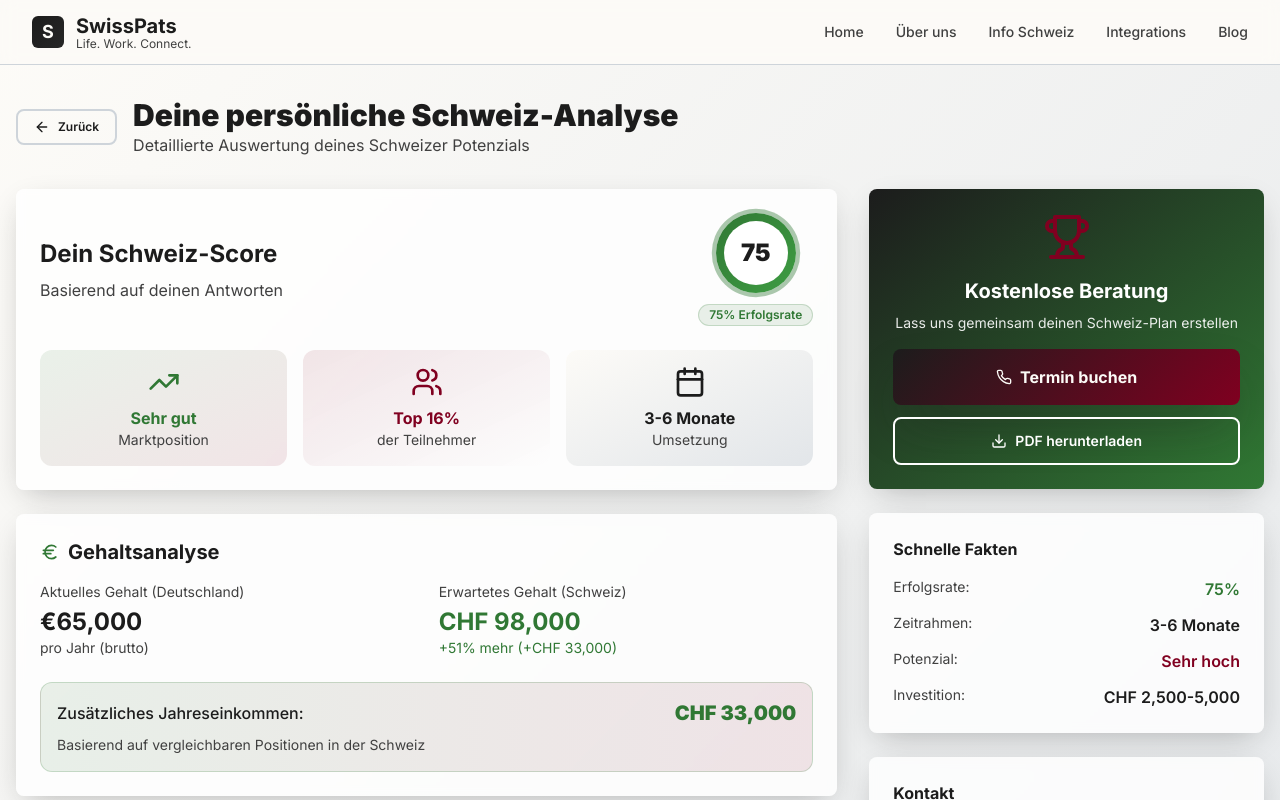
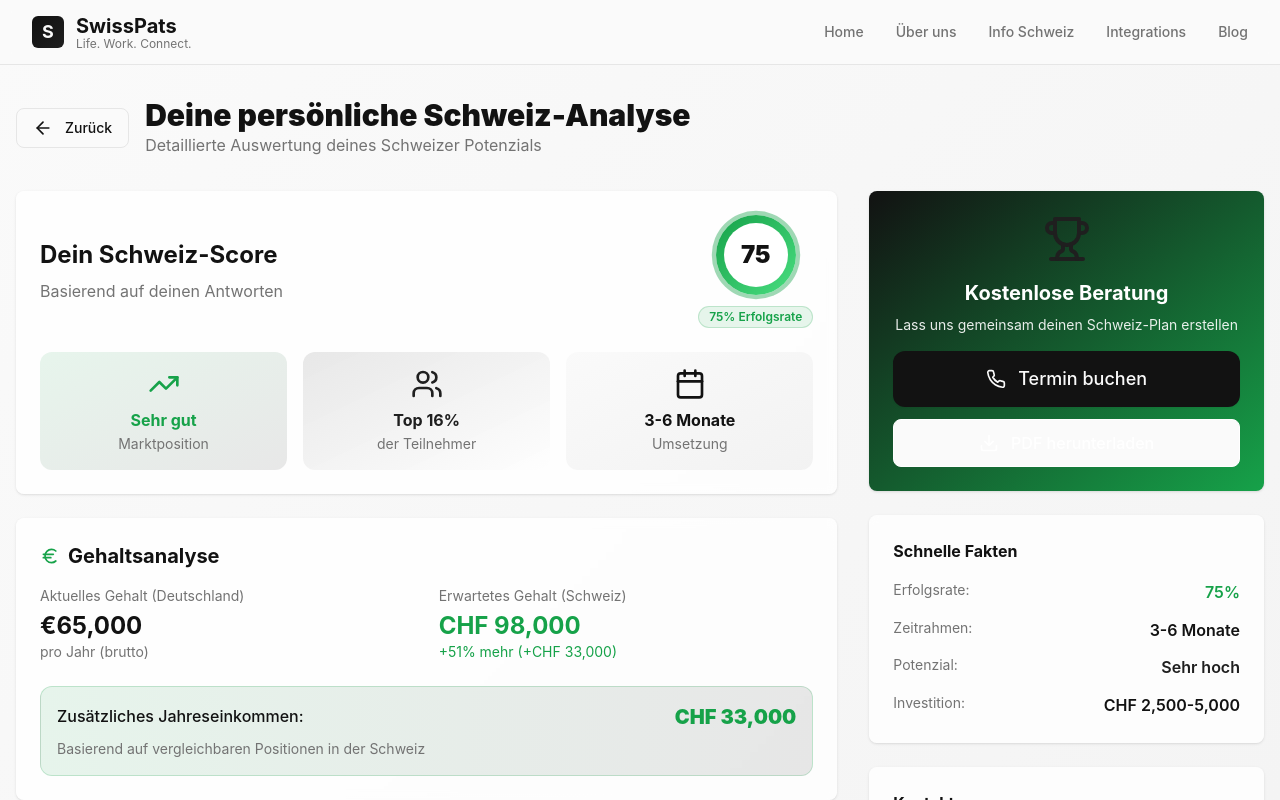
Before and after one commit to Testovan/swiss-potential-unlocked, a React (Vite) app: page /analysis in a window 1280 px wide. Shown: the top 800 px of the page. Built offline with nearby package versions, Linux system fonts and the light colour scheme.

Commit message:
Apply new UI design
Apply 1:1 UI design from embedded iframe, preserving all content, structure, and logic. Updates include typography, colors, spacing, and button styles to match the new visual layer.

```diff
--- a/src/components/SwissButton.tsx
+++ b/src/components/SwissButton.tsx
@@ -3,48 +3,40 @@ import { Slot } from "@radix-ui/react-slot";
 import { cva, type VariantProps } from "class-variance-authority";
 import { cn } from "@/lib/utils";
 
+// Clean Minimal Button Variants - Studio Meridian Inspired
 const swissButtonVariants = cva(
-  "inline-flex items-center justify-center gap-2 whitespace-nowrap rounded-lg text-sm font-semibold transition-all duration-300 focus-visible:outline-none focus-visible:ring-2 focus-visible:ring-ring disabled:pointer-events-none disabled:opacity-50 [&_svg]:pointer-events-none [&_svg]:size-4 [&_svg]:shrink-0",
+  "inline-flex items-center justify-center gap-3 whitespace-nowrap font-medium ring-offset-background transition-all focus-visible:outline-none focus-visible:ring-2 focus-visible:ring-ring focus-visible:ring-offset-2 disabled:pointer-events-none disabled:opacity-50 [&_svg]:pointer-events-none [&_svg]:size-5 [&_svg]:shrink-0",
   {
     variants: {
       variant: {
-        // Primary Burgundy CTA button - Heritage Luxury
-        burgundy: "bg-burgundy text-off-white shadow-luxury hover:bg-burgundy-dark hover:shadow-xl hover:scale-105 active:scale-95 transition-all duration-300 font-bold",
-
-        // Charcoal Black primary button
-        swiss: "bg-charcoal-black text-off-white shadow-swiss hover:bg-swiss-navy-light hover:shadow-lg hover:scale-105 active:scale-95 transition-all duration-300",
-
-        // Alpine Green success button
-        success: "bg-alpine-green text-off-white shadow-success hover:bg-alpine-green-light hover:shadow-lg hover:scale-105 active:scale-95 transition-all duration-300",
-
-        // Premium Burgundy variant (same as burgundy but different styling)
-        premium: "bg-gradient-luxury text-off-white shadow-luxury hover:shadow-xl hover:scale-105 active:scale-95 font-bold transition-all duration-300",
-
-        // Glass morphism button - now with off-white text
-        glass: "bg-off-white/10 backdrop-blur-sm border border-off-white/20 text-off-white hover:bg-off-white/20 hover:border-off-white/30 transition-all duration-300",
-
-        // Outlined Heritage button
-        outline: "border-2 border-silver-gray text-charcoal-black hover:bg-silver-gray hover:text-charcoal-black transition-all duration-300",
-
-        // Silver Gray secondary button
-        secondary: "bg-silver-gray text-charcoal-black shadow-soft hover:shadow-md hover:bg-silver-gray-dark transition-all duration-300",
-
-        // Ghost button with Heritage colors
-        ghost: "text-charcoal-black hover:bg-silver-gray/50 transition-colors duration-200",
-
-        // Destructive button
-        destructive: "bg-destructive text-destructive-foreground shadow-md hover:bg-destructive/90 hover:shadow-lg transition-all duration-300",
+        burgundy:
+          "bg-foreground text-background hover:bg-foreground/90 shadow-sm",
+        swiss:
+          "bg-accent text-accent-foreground hover:bg-accent/90 shadow-sm",
+        success:
+          "bg-accent text-accent-foreground hover:bg-accent/90 shadow-sm",
+        premium:
+          "bg-foreground text-background hover:bg-foreground/90 shadow-sm",
+        glass:
+          "bg-background/60 text-foreground border border-border backdrop-blur-sm hover:bg-background/80",
+        outline:
+          "border border-border bg-background hover:bg-muted hover:text-foreground",
+        secondary:
+          "bg-muted text-muted-foreground hover:bg-muted/80",
+        ghost: "hover:bg-muted hover:text-foreground",
+        destructive:
+          "bg-destructive text-destructive-foreground hover:bg-destructive/90",
       },
       size: {
-        default: "h-12 px-6 py-3",
-        sm: "h-9 px-4 py-2 text-xs",
-        lg: "h-14 px-8 py-4 text-base font-bold",
-        xl: "h-16 px-10 py-5 text-lg font-bold",
-        icon: "h-12 w-12",
+        default: "h-12 px-6 py-3 text-base rounded-lg",
+        sm: "h-10 rounded-lg px-4 text-sm",
+        lg: "h-14 rounded-xl px-8 text-lg",
+        xl: "h-16 rounded-xl px-10 text-xl font-semibold",
+        icon: "h-12 w-12 rounded-lg",
       },
     },
     defaultVariants: {
-      variant: "swiss",
+      variant: "burgundy",
       size: "default",
     },
   }
--- a/src/index.css
+++ b/src/index.css
@@ -8,64 +8,72 @@ All colors MUST be HSL for proper theming.
 
 @layer base {
   :root {
-    /* Swiss Heritage Luxury Color Palette */
-    --charcoal-black: 0 0% 11%;             /* #1C1C1C - Primary dark */
-    --off-white: 43 50% 98%;                /* #FDFCF9 - Clean light */
-    --alpine-green: 123 43% 33%;            /* #2E7D32 - Success/Progress */
-    --alpine-green-light: 123 43% 43%;      /* Lighter variation */
-    --silver-gray: 210 14% 83%;             /* #CED4DA - Subtle elements */
-    --silver-gray-dark: 210 14% 73%;        /* Darker variation */
-    --burgundy: 345 100% 25%;               /* #800020 - CTA/Highlights */
-    --burgundy-dark: 345 100% 17%;          /* #5A0015 - Hover state */
+    /* Studio Meridian Inspired - Clean Minimal */
+    --studio-dark: 0 0% 7%;                 /* #121212 - Ultra dark text */
+    --studio-light: 0 0% 98%;               /* #FAFAFA - Ultra clean background */
+    --studio-gray: 0 0% 45%;                /* #737373 - Mid gray */
+    --studio-gray-light: 0 0% 85%;          /* #D9D9D9 - Light gray */
+    --studio-border: 0 0% 90%;              /* #E5E5E5 - Subtle borders */
+    --studio-accent: 0 0% 12%;              /* #1F1F1F - Dark accent */
 
-    /* Core Brand Colors - Updated to Heritage Luxury */
-    --swiss-navy: 0 0% 11%;                 /* Charcoal Black */
-    --swiss-navy-light: 0 0% 15%;           /* Slightly lighter charcoal */
-    --swiss-navy-dark: 0 0% 8%;             /* Deeper charcoal */
-    --success-green: 123 43% 33%;           /* Alpine Green */
-    --success-green-light: 123 43% 43%;     /* Lighter alpine */
-    --premium-gold: 345 100% 25%;           /* Burgundy as premium accent */
+    /* Clean Minimal Palette */
+    --charcoal-black: 0 0% 7%;              /* Ultra dark for text */
+    --off-white: 0 0% 98%;                  /* Ultra clean background */
+    --alpine-green: 142 76% 36%;            /* #16A34A - Clean success green */
+    --alpine-green-light: 142 69% 58%;      /* Lighter variation */
+    --silver-gray: 0 0% 85%;                /* Clean light gray */
+    --silver-gray-dark: 0 0% 75%;           /* Medium gray */
+    --burgundy: 0 0% 12%;                   /* Dark for CTAs */
+    --burgundy-dark: 0 0% 8%;               /* Darker variation */
+
+    /* Core Brand Colors - Clean Minimal */
+    --swiss-navy: 0 0% 7%;                  /* Ultra dark */
+    --swiss-navy-light: 0 0% 12%;           /* Dark */
+    --swiss-navy-dark: 0 0% 5%;             /* Deeper dark */
+    --success-green: 142 76% 36%;           /* Clean success */
+    --success-green-light: 142 69% 58%;     /* Light success */
+    --premium-gold: 0 0% 12%;               /* Dark accent */
     --warning-amber: 38 92% 50%;            /* Keep for warnings */
-    --info-blue: 217 91% 60%;               /* Keep for info states */
+    --info-blue: 217 91% 60%;               /* Keep for info */
 
-    /* Neutral Palette - Heritage Luxury */
-    --background: 43 50% 98%;               /* Off-White */
-    --foreground: 0 0% 11%;                 /* Charcoal Black for text */
-    --muted: 210 14% 90%;                   /* Light silver gray */
-    --muted-foreground: 0 0% 25%;           /* Dark charcoal for muted text */
-    --border: 210 14% 83%;                  /* Silver Gray */
-    --input: 210 14% 83%;                   /* Silver Gray for inputs */
-    --ring: 345 100% 25%;                   /* Burgundy for focus rings */
+    /* Neutral Palette - Clean Minimal */
+    --background: 0 0% 98%;                 /* Ultra clean background */
+    --foreground: 0 0% 7%;                  /* Ultra dark text */
+    --muted: 0 0% 95%;                      /* Very light gray */
+    --muted-foreground: 0 0% 45%;           /* Mid gray text */
+    --border: 0 0% 90%;                     /* Subtle borders */
+    --input: 0 0% 96%;                      /* Clean input background */
+    --ring: 0 0% 12%;                       /* Dark focus rings */
 
     /* Component Colors */
-    --card: 43 50% 98%;                     /* Off-White */
-    --card-foreground: 0 0% 11%;            /* Charcoal Black */
-    --popover: 43 50% 98%;                  /* Off-White */
-    --popover-foreground: 0 0% 11%;         /* Charcoal Black */
+    --card: 0 0% 99%;                       /* Pure white cards */
+    --card-foreground: 0 0% 7%;             /* Dark text */
+    --popover: 0 0% 99%;                    /* Pure white */
+    --popover-foreground: 0 0% 7%;          /* Dark text */
 
-    /* Semantic Colors - Heritage Luxury */
-    --primary: 0 0% 11%;                    /* Charcoal Black */
-    --primary-foreground: 43 50% 98%;       /* Off-White */
-    --secondary: 210 14% 83%;               /* Silver Gray */
-    --secondary-foreground: 0 0% 11%;       /* Charcoal Black */
-    --accent: 123 43% 33%;                  /* Alpine Green */
-    --accent-foreground: 43 50% 98%;        /* Off-White */
-    --destructive: 0 84% 60%;               /* Keep red for destructive */
-    --destructive-foreground: 43 50% 98%;   /* Off-White */
+    /* Semantic Colors - Clean Minimal */
+    --primary: 0 0% 7%;                     /* Ultra dark */
+    --primary-foreground: 0 0% 98%;         /* Light text */
+    --secondary: 0 0% 95%;                  /* Light gray */
+    --secondary-foreground: 0 0% 7%;        /* Dark text */
+    --accent: 142 76% 36%;                  /* Success green */
+    --accent-foreground: 0 0% 98%;          /* Light text */
+    --destructive: 0 84% 60%;               /* Keep red */
+    --destructive-foreground: 0 0% 98%;     /* Light text */
 
-    /* Heritage Luxury Gradients */
+    /* Clean Minimal Gradients */
     --gradient-swiss: linear-gradient(135deg, hsl(var(--charcoal-black)), hsl(var(--swiss-navy-light)));
     --gradient-success: linear-gradient(135deg, hsl(var(--alpine-green)), hsl(var(--alpine-green-light)));
     --gradient-premium: linear-gradient(135deg, hsl(var(--burgundy)), hsl(var(--burgundy-dark)));
-    --gradient-hero: linear-gradient(135deg, hsl(var(--charcoal-black)) 0%, hsl(var(--swiss-navy-dark)) 100%);
+    --gradient-hero: linear-gradient(135deg, hsl(var(--background)) 0%, hsl(var(--muted)) 100%);
     --gradient-luxury: linear-gradient(135deg, hsl(var(--charcoal-black)) 0%, hsl(var(--burgundy)) 100%);
 
-    /* Heritage Luxury Shadows */
-    --shadow-swiss: 0 10px 30px -10px hsl(var(--charcoal-black) / 0.3);
-    --shadow-success: 0 10px 25px -8px hsl(var(--alpine-green) / 0.4);
-    --shadow-premium: 0 20px 40px -15px hsl(var(--burgundy) / 0.3);
-    --shadow-luxury: 0 25px 50px -12px hsl(var(--charcoal-black) / 0.4);
-    --shadow-soft: 0 4px 20px -4px hsl(var(--charcoal-black) / 0.1);
+    /* Clean Minimal Shadows */
+    --shadow-swiss: 0 1px 3px 0 hsl(var(--charcoal-black) / 0.1), 0 1px 2px -1px hsl(var(--charcoal-black) / 0.1);
+    --shadow-success: 0 4px 6px -1px hsl(var(--alpine-green) / 0.1), 0 2px 4px -2px hsl(var(--alpine-green) / 0.1);
+    --shadow-premium: 0 10px 15px -3px hsl(var(--charcoal-black) / 0.1), 0 4px 6px -4px hsl(var(--charcoal-black) / 0.1);
+    --shadow-luxury: 0 20px 25px -5px hsl(var(--charcoal-black) / 0.1), 0 8px 10px -6px hsl(var(--charcoal-black) / 0.1);
+    --shadow-soft: 0 1px 2px 0 hsl(var(--charcoal-black) / 0.05);
 
     /* Animations */
     --transition-smooth: all 0.3s cubic-bezier(0.4, 0, 0.2, 1);
@@ -105,8 +113,44 @@ All colors MUST be HSL for proper theming.
 
   body {
     @apply bg-background text-foreground;
-    font-family: 'Inter', -apple-system, BlinkMacSystemFont, 'Segoe UI', 'Roboto', 'Oxygen', 'Ubuntu', 'Cantarell', sans-serif;
-    font-feature-settings: 'cv02', 'cv03', 'cv04', 'cv11';
+    font-family: -apple-system, BlinkMacSystemFont, 'Segoe UI', 'Roboto', 'Helvetica Neue', Arial, sans-serif;
+    font-weight: 400;
+    line-height: 1.6;
+    -webkit-font-smoothing: antialiased;
+    -moz-osx-font-smoothing: grayscale;
+  }
+
+  /* Studio Meridian Typography - Bold Condensed */
+  .studio-heading {
+    font-family: -apple-system, BlinkMacSystemFont, 'Segoe UI', 'Roboto', 'Helvetica Neue', Arial, sans-serif;
+    font-weight: 900;
+    letter-spacing: -0.04em;
+    line-height: 0.9;
+    text-transform: uppercase;
+  }
+
+  .studio-subheading {
+    font-family: -apple-system, BlinkMacSystemFont, 'Segoe UI', 'Roboto', 'Helvetica Neue', Arial, sans-serif;
+    font-weight: 600;
+    letter-spacing: -0.02em;
+    line-height: 1.2;
+  }
+
+  .studio-body {
+    font-family: -apple-system, BlinkMacSystemFont, 'Segoe UI', 'Roboto', 'Helvetica Neue', Arial, sans-serif;
+    font-weight: 400;
+    letter-spacing: 0;
+    line-height: 1.6;
+  }
+
+  /* Clean Minimal Cards */
+  .studio-card {
+    @apply bg-card border border-border rounded-lg p-6 shadow-sm;
+    backdrop-filter: blur(10px);
+  }
+
+  .studio-stat-card {
+    @apply bg-muted/30 border border-border rounded-lg p-4 text-center;
   }
 
   /* Custom utility classes - Heritage Luxury */
```
Also changed, not shown: src/components/CalendlyBookingSection.tsx (+7 -7 lines), src/components/HeroSection.tsx (+64 -36 lines), src/components/QuickAssessment.tsx (+32 -33 lines).
